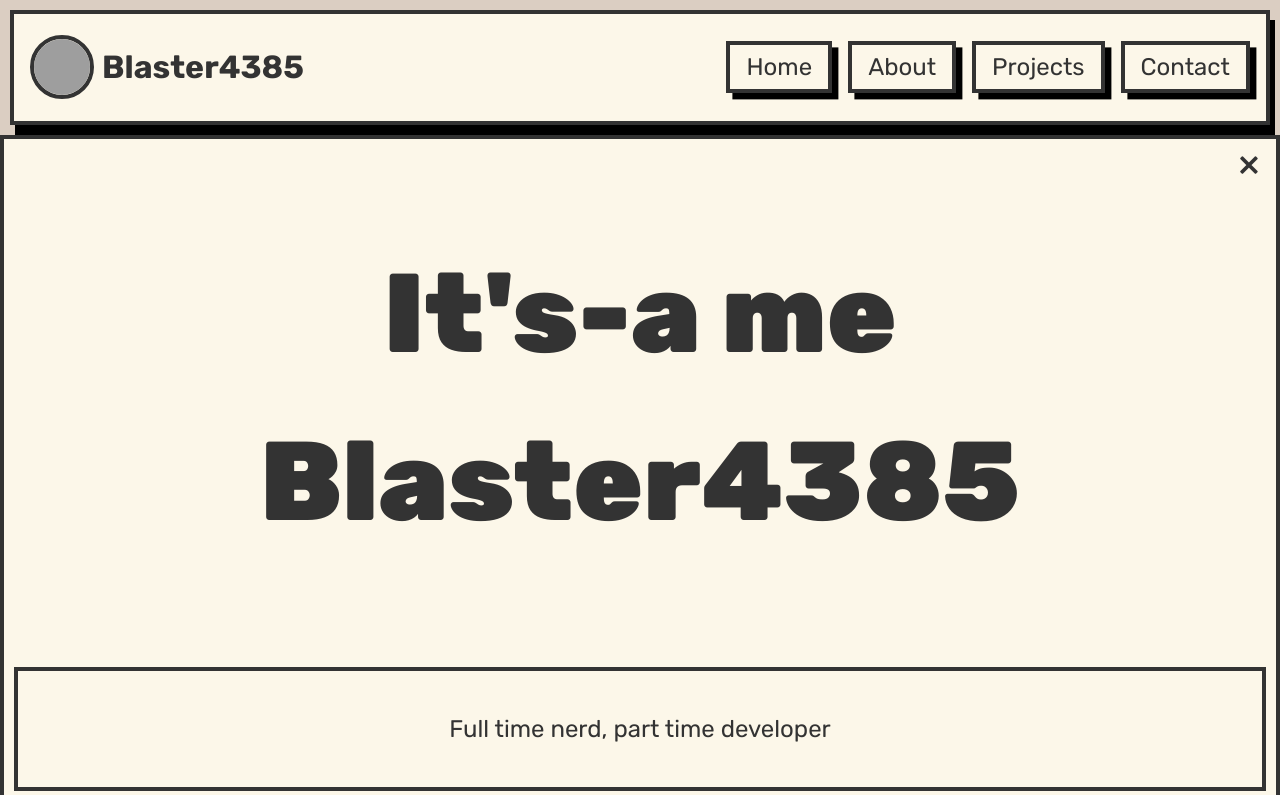
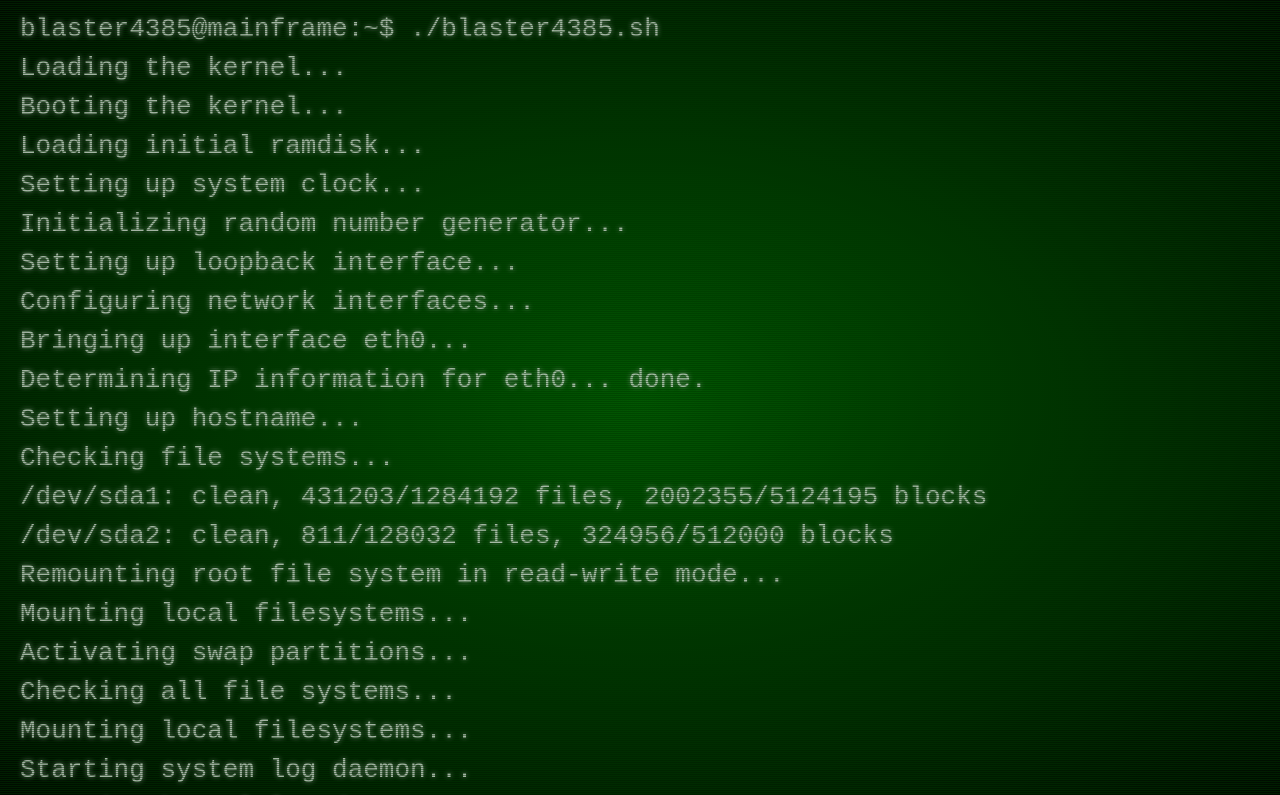
Before and after one commit to rohan09-raj/Blaster4385.github.io, a React (Vite) app: page / in a window 1280 px wide. Shown: the top 795 px of the page. Built offline with nearby package versions, Linux system fonts and the light colour scheme; grey boxes are pictures that could not be loaded.

Commit message:
Add Splash screen
- Also switch modal states to context

```diff
--- a/src/App.jsx
+++ b/src/App.jsx
@@ -1,11 +1,17 @@
 import './App.css'
 import Home from './pages/Home/Home'
+import React, { useState } from 'react';
+import { Context, initialOpenArray } from './constants';
 
 function App() {
 
+  const [openArray, setOpenArray] = useState(initialOpenArray)
+
   return (
     <>
-      <Home />
+      <Context.Provider value={{ openArray, setOpenArray }}>
+        <Home />
+      </Context.Provider>
     </>
   )
 }
--- a/src/components/Cards/TitleCard.module.css
+++ b/src/components/Cards/TitleCard.module.css
@@ -3,6 +3,11 @@
   justify-content: center;
   align-items: center;
   flex-grow: 1;
+  position: absolute;
+  top: 20%;
+  left: 0;
+  right: 0;
+  bottom: 0;
 }
 
 .card {
@@ -11,13 +16,13 @@
   box-shadow: 5px 10px 0px black;
   display: flex;
   flex-direction: column;
-  opacity: 0;
-  transition: visibility 0.3s ease-in-out, transform 0.3s ease-in-out, all 0.3s ;
-  transform: scale(0.5);
+  visibility: hidden;
+  transition: visibility 0.3s ease-in-out, transform 0.3s ease-in-out, all 0.3s;
+  transform: scale(0);
 }
 
 .card__open {
-  opacity: 1;
+  visibility: visible;
   transform: scale(1);
 }
 
@@ -59,6 +64,7 @@
   .card__title {
     font-size: 2rem;
   }
+
   .card__subheading {
     font-size: 1rem;
   }
@@ -68,7 +74,12 @@
   .card__title {
     font-size: 3rem;
   }
+
   .card__subheading {
     font-size: 1.5rem;
   }
 }
+
+input:focus {
+  outline: none;
+}
--- /dev/null
+++ b/src/components/Splash/Splash.jsx
@@ -0,0 +1,115 @@
+import React, { useEffect } from 'react'
+import styles from './Splash.module.css'
+import { useRef } from 'react'
+
+const Splash = () => {
+
+    // Write a command to the terminal and have it output to the terminal as an animation
+    // The command is './blaster4385.sh'
+    // The output is: a series of text of a linux boot sequence
+    // everything is done automatically, no user input required
+
+
+    const myRef = useRef(null)
+    const myRef1 = useRef(null)
+    const text = './blaster4385.sh'
+    let index = 0
+    let index1 = 0
+
+    const bootSequence = [
+        "Loading the kernel...",
+        "Booting the kernel...",
+        "Loading initial ramdisk...",
+        "Setting up system clock...",
+        "Initializing random number generator...",
+        "Setting up loopback interface...",
+        "Configuring network interfaces...",
+        "Bringing up interface eth0...",
+        "Determining IP information for eth0... done.",
+        "Setting up hostname...",
+        "Checking file systems...",
+        "/dev/sda1: clean, 431203/1284192 files, 2002355/5124195 blocks",
+        "/dev/sda2: clean, 811/128032 files, 324956/512000 blocks",
+        "Remounting root file system in read-write mode...",
+        "Mounting local filesystems...",
+        "Activating swap partitions...",
+        "Checking all file systems...",
+        "Mounting local filesystems...",
+        "Starting system log daemon...",
+        "Starting kernel log daemon...",
+        "Starting system message bus...",
+        "Starting Avahi mDNS/DNS-SD Daemon...",
+        "Starting Network Manager...",
+        "Starting CUPS printing spooler/server...",
+        "Starting OpenSSH daemon...",
+        "Starting web server...",
+        "Starting firewall...",
+        "Starting graphical interface...",
+        "Welcome to Blaster4385's website!",
+      ];
+
+
+    useEffect(() => {
+        const textArea = myRef.current
+        const typing = () => {
+            textArea.append(text.charAt(index))
+            index++
+            setTimeout(
+                () => {
+                    if (index < text.length) {
+                        typing()
+                    }
+                    else {
+                        textArea.append('\n')
+                        if (bootSequence[index1] != undefined) {
+                        textArea.append(bootSequence[index1])
+                        }
+                        index1++
+                        setTimeout(
+                            () => {
+                                if (index1 < bootSequence.length) {
+                                    typing()
+                                }
+                                else {
+                                    window.scrollTo(0, document.body.scrollHeight);
+                                    setTimeout(
+                                        () => {
+                                            myRef1.current.style.minHeight='0px'
+                                            myRef1.current.style.background='transparent'
+                                            myRef1.current.style.borderRadius='16px'
+                                            myRef.current.style.opacity='0'
+                                            myRef1.current.style.backgroundImage='radial-gradient(white, transparent 180%)'
+                                            setTimeout(
+                                                () => {
+                                                    myRef1.current.style.transform='scaleY(0)'
+                                                }
+                                                , 200)
+                                            setTimeout(
+                                                () => {
+                                                    myRef1.current.style.display='none'
+                                                }
+                                                , 550)
+
+                                        }
+                                        , 2000)
+                                }
+                            }
+                            , Math.floor(Math.random() * 220) + 50)
+                            window.scrollTo(0, document.body.scrollHeight);
+
+                    }
+                }
+                , Math.floor(Math.random() * 220) + 50)
+        }
+        typing()
+
+    }, [])
+
+    return (
+        <div ref={myRef1} className={styles.term__container}>
+            <pre ref={myRef} className={styles.term}>blaster4385@mainframe:~$ </pre>
+        </div>
+    )
+}
+
+export default Splash
--- /dev/null
+++ b/src/components/Splash/Splash.module.css
@@ -0,0 +1,74 @@
+pre {
+    padding: 0;
+    margin: 0;
+  }
+
+  .term__container {
+    margin: 0 auto;
+    min-height: 100%;
+    width: 100%;
+    position: absolute;
+    top: 0;
+    left: 0;
+    background: black;
+    background-image: radial-gradient(rgba(3, 126, 3, 0.75),black);
+    background-attachment: fixed;
+    transition: all 0.3s ease-in-out;
+  }
+
+    .term__container::after {
+        content: "";
+        position: absolute;
+        top: 0;
+        left: 0;
+        width: 100%;
+        height: 100%;
+        background-image: linear-gradient(transparent,rgba(0, 54, 0, 0.75));
+        background-size: 2px 2px;
+    }
+
+  .term {
+    font-family: monospace;
+    text-shadow: 0 0 5px #C8C8C8;
+    color: #fff;
+    opacity: 0.8;
+    font-size: 2em;
+    overflow-y: auto;
+    overflow-x: hidden;
+    padding-top: 10px;
+    padding-left: 20px;
+  }
+
+  .term:after {
+    content: "_";
+    opacity: 1;
+    animation: cursor 1s infinite;
+  }
+
+  @keyframes cursor {
+    0% {
+      opacity: 0;
+    }
+    40% {
+      opacity: 0;
+    }
+    50% {
+      opacity: 1;
+    }
+    90% {
+      opacity: 1;
+    }
+    100% {
+      opacity: 0;
+    }
+  }
+
+  @media only screen and (max-width: 768px) {
+
+    .term__container {
+        height: 100vh;
+    }
+    .term {
+      font-size: 0.8rem;
+    }
+  }
--- /dev/null
+++ b/src/constants.jsx
@@ -0,0 +1,10 @@
+import { createContext } from 'react';
+
+export const Context = createContext();
+
+export const initialOpenArray = {
+    Title: true,
+    About: false,
+    Projects: false,
+    Contact: false
+}
--- a/src/pages/Home/Home.jsx
+++ b/src/pages/Home/Home.jsx
@@ -1,33 +1,44 @@
 import React from 'react'
 import styles from './Home.module.css'
-import { useState } from 'react'
+import { useContext, useState } from 'react'
 import AboutCard from '../../components/Cards/AboutCard'
 import TitleCard from '../../components/Cards/TitleCard'
 import ProjectsCard from '../../components/Cards/ProjectsCard'
 import ContactCard from '../../components/Cards/ContactCard'
+import { Context } from '../../constants'
+import Splash from '../../components/Splash/Splash'
 
 const Home = () => {
 
-    const [open, setOpen] = useState(false)
-    const [homeOpen, setHomeOpen] = useState(true)
-    const [projectsOpen, setProjectsOpen] = useState(false)
-    const [contactOpen, setContactOpen] = useState(false)
+    const { openArray, setOpenArray } = useContext(Context)
     const [hamburgerMenu, setHamburgerMenu] = useState(false)
 
     const handleOpen = () => {
-        setOpen(!open)
+        setOpenArray({
+            ...openArray,
+            About: !openArray.About
+        })
     }
 
     const handleHomeOpen = () => {
-        setHomeOpen(!homeOpen)
+        setOpenArray({
+            ...openArray,
+            Title: !openArray.Title
+        })
     }
 
     const handleProjectsOpen = () => {
-        setProjectsOpen(!projectsOpen)
+        setOpenArray({
+            ...openArray,
+            Projects: !openArray.Projects
+        })
     }
 
     const handleContactOpen = () => {
-        setContactOpen(!contactOpen)
+        setOpenArray({
+            ...openArray,
+            Contact: !openArray.Contact
+        })
     }
 
     const handleHamburger = () => {
@@ -35,7 +46,8 @@ const Home = () => {
     }
 
     return (
-        <>
+        <div className={styles.home__container}>
+            <div>
                 <div className={styles.navbar}>
                     <div className={styles.navbar__logo}>
                         <img src="https://github.com/Blaster4385.png" className={styles.profile__image} />
@@ -51,33 +63,27 @@ const Home = () => {
                 </div>
                 <div className={`${styles.navbar__links__responsive} ${hamburgerMenu ? styles.navbar__links__responsive_active : null}`}>
                     <button className={styles.mobile__button} onClick={handleHomeOpen}>Home</button>
-                <hr className={styles.mobile__hr}/>
+                    <hr className={styles.mobile__hr} />
                     <button className={styles.mobile__button} onClick={handleOpen}>About</button>
-                <hr className={styles.mobile__hr}/>
+                    <hr className={styles.mobile__hr} />
                     <button className={styles.mobile__button} onClick={handleProjectsOpen}>Projects</button>
-                <hr className={styles.mobile__hr}/>
+                    <hr className={styles.mobile__hr} />
                     <button className={styles.mobile__button} onClick={handleContactOpen}>Contact</button>
                 </div>
+            </div>
+            <div className={styles.home__background}>
                 <TitleCard
                     title="It's-a me Blaster4385"
                     subheading="Full time nerd, part time developer"
-                open={homeOpen}
-                setOpen={setHomeOpen}
-            />
-            <div>
-                <AboutCard
-                    open={open}
-                    setOpen={setOpen} />
-                <ProjectsCard
-                    open={projectsOpen}
-                    setOpen={setProjectsOpen}
-                />
-                <ContactCard
-                    open={contactOpen}
-                    setOpen={setContactOpen}
                 />
             </div>
-        </>
+            <div>
+                <AboutCard />
+                <ProjectsCard />
+                <ContactCard />
+            </div>
+            <Splash />
+        </div>
     )
 }
 
--- a/src/pages/Home/Home.module.css
+++ b/src/pages/Home/Home.module.css
@@ -1,3 +1,15 @@
+.home__container {
+    display: flex;
+    flex-direction: column;
+    flex-grow: 1;
+}
+
+.home__background {
+    display: flex;
+    flex-direction: column;
+    flex-grow: 1;
+}
+
 .navbar {
     background-color: #fcf7e9;
     border: 4px solid #333;
```
Also changed, not shown: src/components/Cards/AboutCard.jsx (+10 -4 lines), src/components/Cards/ContactCard.jsx (+8 -3 lines), src/components/Cards/ProjectsCard.jsx (+8 -3 lines), src/components/Cards/TitleCard.jsx (+10 -4 lines). Lines whose indentation alone changed are shown as unchanged.
